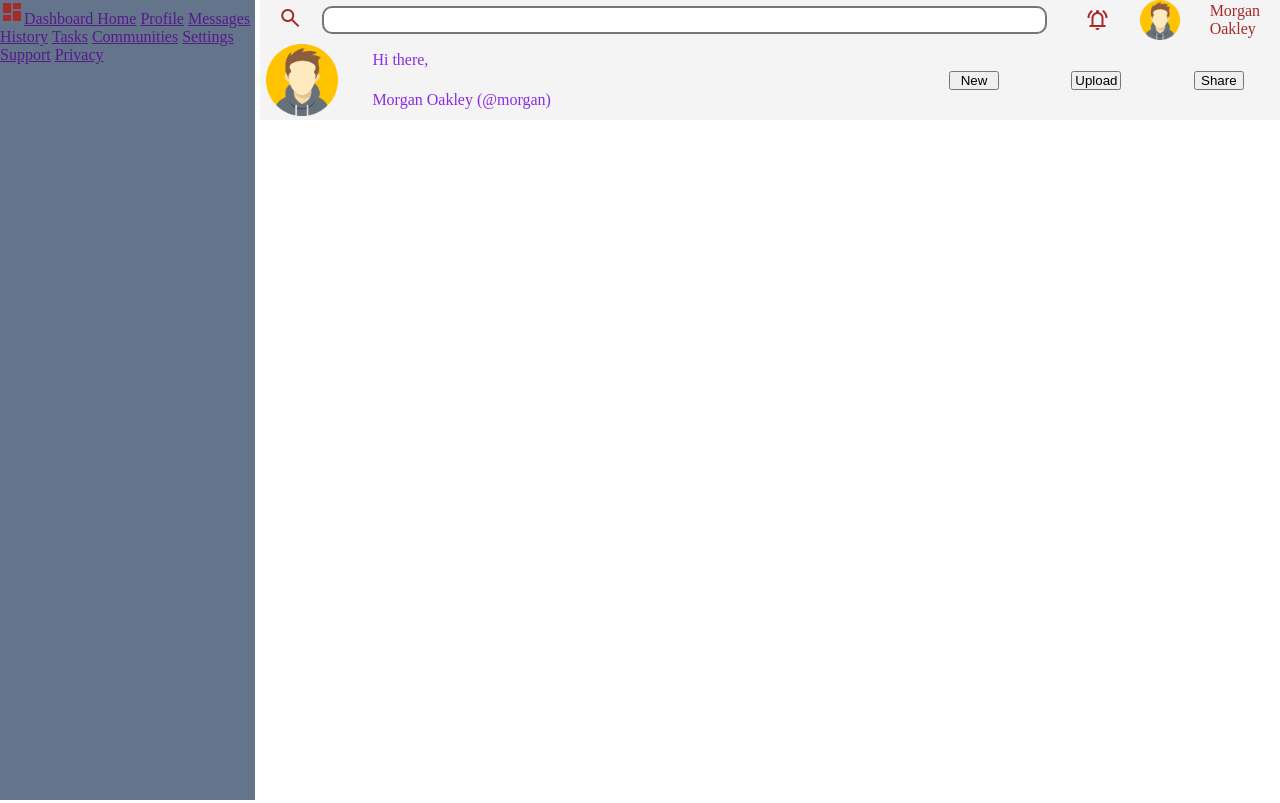
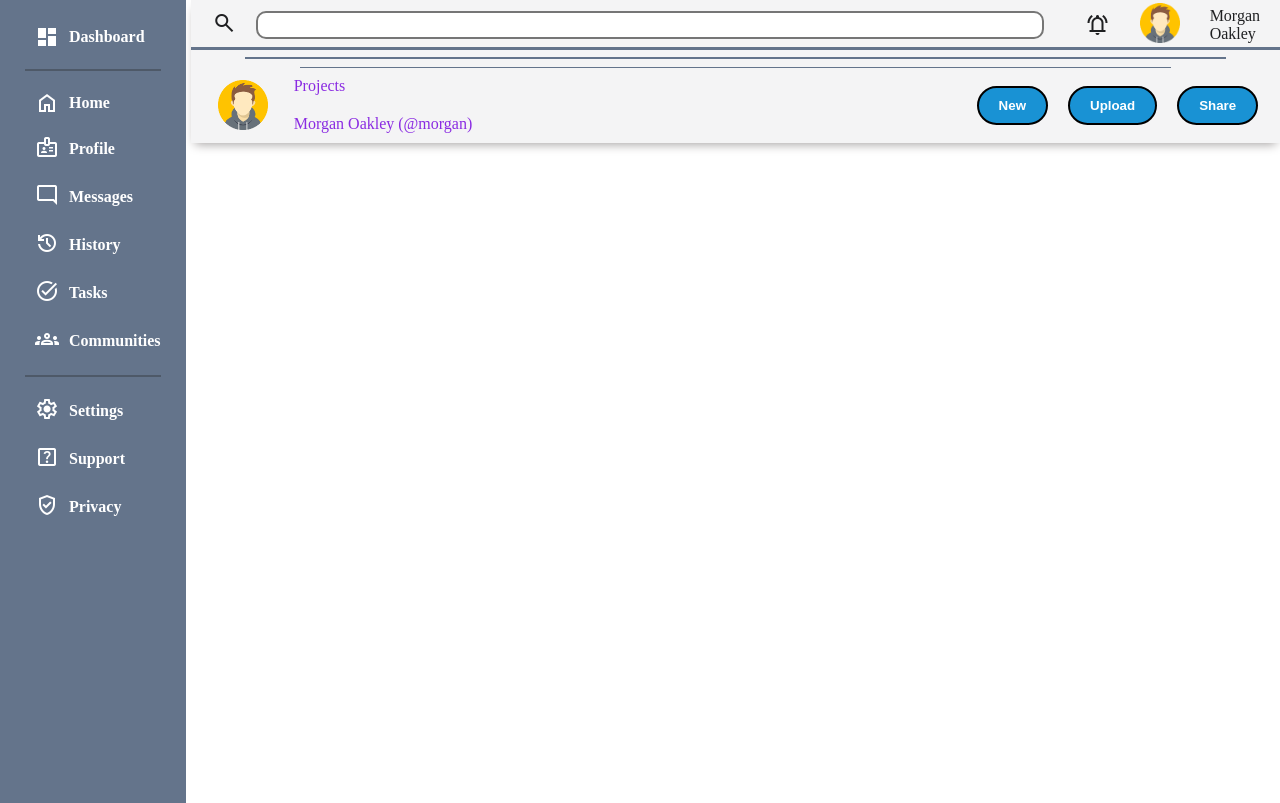
Before and after one commit to VycMajoris/Dashboard, a plain HTML site: page index.html in a window 1280 px wide. Shown: the top 803 px of the page. Drawn offline with nearby package versions, Linux system fonts and the light colour scheme.

Commit message:
some layout changes to sidebar and header.

```diff
--- a/index.html
+++ b/index.html
@@ -9,7 +9,7 @@
     <link rel="stylesheet" href="style.css">
     <link href="https://fonts.googleapis.com/icon?family=Material+Icons|Material+Icons+Outlined" rel="stylesheet" />
     <link rel="stylesheet"
-        href="https://fonts.googleapis.com/css2?family=Material+Symbols+Outlined:opsz,wght,FILL,GRAD@48,400,0,0" />
+        href="https://fonts.googleapis.com/css2?family=Material+Symbols+Outlined:opsz,wght,FILL,GRAD@48,400,1,0" />
 
 </head>
 
@@ -18,18 +18,32 @@
 
 
     <aside class="sidebar">
-        <a href="">
-            <span class="material-icons">dashboard</span>Dashboard
-        </a>
-        <a href="">Home</a>
-        <a href="">Profile</a>
-        <a href="">Messages</a>
-        <a href="">History</a>
-        <a href="">Tasks</a>
-        <a href="">Communities</a>
-        <a href="">Settings</a>
-        <a href="">Support</a>
-        <a href="">Privacy</a>
+        <a href=""><span class="material-icons">dashboard</span>Dashboard</a>
+
+        <div class="divider"></div>
+
+        <a href=""><span class="material-symbols-outlined">home</span> Home</a>
+
+        <a href=""><span><span class="material-symbols-outlined">badge</span></span> Profile </a>
+
+        <a href=""><span><span class="material-symbols-outlined">mode_comment</span></span> Messages </a>
+
+        <a href=""><span><span class="material-symbols-outlined">history</span></span> History </a>
+
+        <a href=""><span><span class="material-symbols-outlined">task_alt</span></span> Tasks </a>
+
+        <a href=""> <span><span class="material-symbols-outlined">groups</span></span> Communities </a>
+
+        <div class="divider"></div>
+
+        <a id="settingsBtnSidebar" href=""><span><span class="material-symbols-outlined">settings</span></span>
+            Settings</a>
+
+        <a href=""><span><span class="material-symbols-outlined">help_center</span></span> Support</a>
+
+        <a id="supportBtnSidebar" href=""><span><span class="material-symbols-outlined">verified_user</span></span>
+            Privacy</a>
+
     </aside>
 
     <main>
@@ -43,16 +57,20 @@
 
                 <div class="headerRight">
                     <span id="bell" class="material-symbols-outlined">notifications_active</span>
-                    <div id="avatar" class="avatar"></div>
+                    <div id="avatar" class="avatar"><img src="/images/icons/pngegg.png" alt=""></div>
                     <span class="nameHeaderTop">Morgan Oakley</span>
                 </div>
 
             </div>
 
+            <div class="headerDivider1"></div>
+            <div class="headerDivider2"></div>
+            <div class="headerDivider3"></div>
+
             <div class="headerDown">
 
-                <div class="avatarBig"></div>
-                <p class="headerSmallPara">Hi there,</p>
+                <div class="avatarBig"><img src="/images/icons/pngegg.png" alt=""></div>
+                <p class="headerSmallPara">Projects</p>
                 <p class="headerBigPara">Morgan Oakley (@morgan)</p>
                 <button class="buttonNew">New</button>
                 <button class="buttonUpload">Upload</button>
--- a/style.css
+++ b/style.css
@@ -14,34 +14,68 @@ body {
     height: 100vh;
     display: grid;
     gap: 5px;
-    grid-template-columns: 1fr 4fr;
-    grid-template-rows: 1fr 5fr;
+    grid-template: max-content calc(100vh) / max-content minmax(600px, 1fr);
+    /* grid-template-columns: 1fr 4fr;
+    grid-template-rows: 1fr 5fr; */
 }
 
 .sidebar {
     background-color: var(--smokyClr);
     grid-row: 1 / 3;
+    display: grid;
+    /* grid-template-rows: 2fr repeat(18, 1fr);
+    font-size: 20px; */
+    /* grid-area: 1 / 1 / 4 / 2; */
+    grid-auto-rows: max-content;
+    grid-template: max-content / max-content;
+    padding: 25px;
+    gap: 20px;
+}
+
+.sidebar a {
+    display: flex;
+    padding-left: 10px;
+    gap: 10px;
+    text-decoration: none;
+    color: white;
+    font-weight: 900;
+    align-items: center;
+}
+
+.sidebar .divider {
+    background-color: rgba(46, 48, 52, 0.4);
+    height: 2px;
+    width: 100%;
 }
 
 
 
 span {
-    color: brown;
+    color: rgb(255, 255, 255);
+}
+
+header * span {
+    color: #131416f2;
 }
 
 button {
     width: 50px;
 }
 
-.avatarBig, .avatar {
+.avatarBig {
     width: 40px;
     height: 40px;
     min-width: 40px;
     min-height: 40px;
-    background-image: url('/images/icons/pngegg.png');
+
     background-size:contain;
     background-repeat: no-repeat;
 
+}
+
+.avatar img {
+    max-width: 40px;
+    max-height: 40px;
 }
 
 /* Main */
@@ -50,7 +84,7 @@ main {
     grid-column: 2 / 3;
     grid-row: 1 / 3;
     display: grid;
-    grid-template-rows: 1fr 6fr;
+    grid-template-rows: 1fr 8fr;
 }
 
 /* Header */
@@ -58,9 +92,37 @@ main {
 header {
     color: blueviolet;
     background-color: var(--zinkClr100);
+    display: grid;
     grid-row: 1 / 2;
-    display: grid;
-    grid-template-rows: 1fr 2fr;
+
+    grid-template-rows: repeat(autofit, minmax(20px, auto));
+    grid-auto-rows: minmax(10px, auto);
+
+    box-shadow: 0 5px 10px -4px rgb(159, 155, 155);
+    padding-bottom: 10px;
+    /* padding: 15px 20px 15px 30px; */
+}
+
+.headerDivider1 {
+    height: 3px;
+    width: 100%;
+    background-color: var(--smokyClr);
+    justify-self: center;
+}
+
+.headerDivider2 {
+    width: 90%;
+    height: 2px;
+    background-color: var(--smokyClr);
+    justify-self: center;
+}
+
+.headerDivider3 {
+    width: 80%;
+    height: 1px;
+    background-color: var(--smokyClr);
+    justify-self: center;
+
 }
 
 .headerTop {
@@ -68,6 +130,8 @@ header {
     grid-template-columns: 5fr 1fr;
     justify-items: center;
     align-items: center;
+    width: 100%;
+    padding-top: 3px;
 
 
 }
@@ -96,29 +160,50 @@ input {
     border-style: solid;
 }
 
+#search {
+    padding-left: 10px;
+}
+
 .headerDown {
     display: grid;
-    grid-column: 2fr 10fr repeat(3, 3fr);
-    grid-row: 1fr 1fr;
+    grid-template-columns: 2fr 10fr repeat(3, 3fr);
+    grid-template-rows: 1fr 1fr;
     grid-template-areas:
     "avatar smallP . . . . BtnNew BtnUpload BtnShare"
     "avatar bigP . . . . BtnNew BtnUpload BtnShare";
 
     place-items: center;
+    gap: 20px;
+    padding-left: 2%;
+    padding-right: 2%;
+    width: 100%;
+
+
 
 }
 
 .avatarBig {
     grid-area: avatar;
+    min-width: 90%;
+    min-height: 90%;
+    display: flex;
+    align-items: center;
+    justify-content: center;
 
-    min-height: 90%;
-    min-width: 90%;
 
+}
+
+.avatarBig img {
+    height: 100%;
+    width: auto;
+    min-width: 40px;
+    min-height: 40px;
 }
 
 .headerSmallPara {
     grid-area: smallP;
     justify-self: start;
+    align-self: end;
     /* position: relative;
     top: 15px; */
 }
@@ -126,6 +211,7 @@ input {
 .headerBigPara {
     grid-area: bigP;
     justify-self: start;
+    align-self: flex-start;
 /*     position: relative;
     bottom: 30px; */
 
@@ -133,6 +219,7 @@ input {
 
 .buttonNew {
     grid-area: BtnNew;
+    justify-self: end;
 }
 
 .buttonUpload {
@@ -141,6 +228,20 @@ input {
 
 .buttonShare {
     grid-area: BtnShare;
+    justify-self: start;
+}
+
+.headerDown button {
+    background-color: rgb(25,146,212);
+    color: white;
+    width: auto;
+    padding: 10px;
+    padding-right: 20px;
+    padding-left: 20px;
+    border-radius: 20px;
+    border-style: solid;
+    font-weight: bold;
+
 }
 
 /* Section */
```
